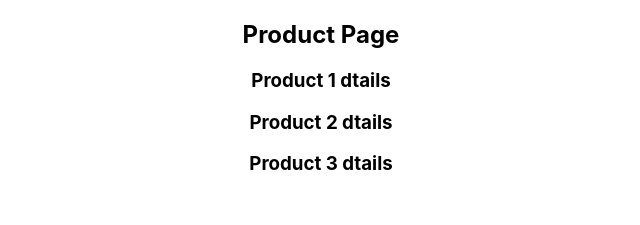
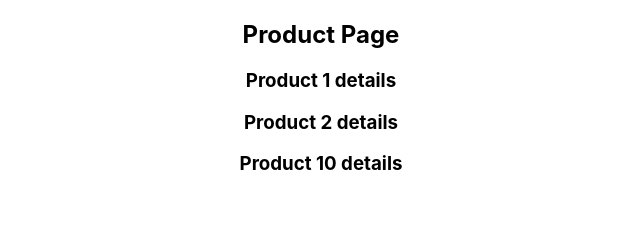
Before and after one commit to Mohimenol-Islam-Munna/Next-js, a Next.js app: page /product in a window 1280 px wide. Shown: the top 225 px of the page, without its empty margins (319-959 px from the left). Built offline with nearby package versions, Linux system fonts and the light colour scheme.

Commit message:
routing with client side :dynamically  navigate from ui

```diff
--- a/pages/product/index.js
+++ b/pages/product/index.js
@@ -1,11 +1,29 @@
+import Link from "next/link";
+
 const Product = () => {
+
+  let p_id = 10;
+
   return (
-      <div style={{textAlign: "center"}}>
+    <div style={{ textAlign: "center" }}>
       <h2>Product Page</h2>
       <div>
-            <h3>Product 1 dtails</h3>
-            <h3>Product 2 dtails</h3>
-            <h3>Product 3 dtails</h3>
+        <h3>
+          <Link href="/product/1">
+            <a>Product 1 details</a>
+          </Link>
+        </h3>
+        <h3>
+          <Link href="/product/2">
+            <a>Product 2 details</a>
+          </Link>
+        </h3>
+
+        <h3>
+          <Link href={`/product/${p_id}`}>
+            <a>Product {p_id} details</a>
+          </Link>
+        </h3>
       </div>
     </div>
   );
```
Lines whose indentation alone changed are shown as unchanged.
